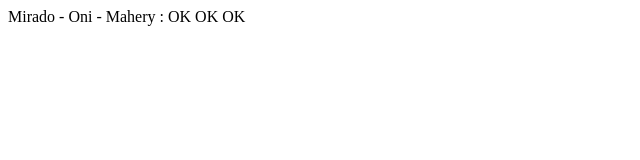
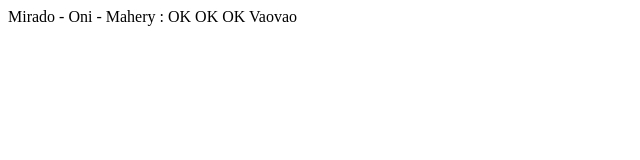
Before and after one commit to MaheryTiana/Auto_deploiement, a plain HTML site: page index.html in a window 1280 px wide. Shown: the full height of the page, 0-640 px from the left. Drawn offline with Linux system fonts and the light colour scheme.

Commit message:
Initial commit

```diff
--- a/index.html
+++ b/index.html
@@ -8,5 +8,6 @@
 </head>
 <body>
     Mirado - Oni - Mahery : OK OK OK
+    Vaovao
 </body>
 </html>
```
